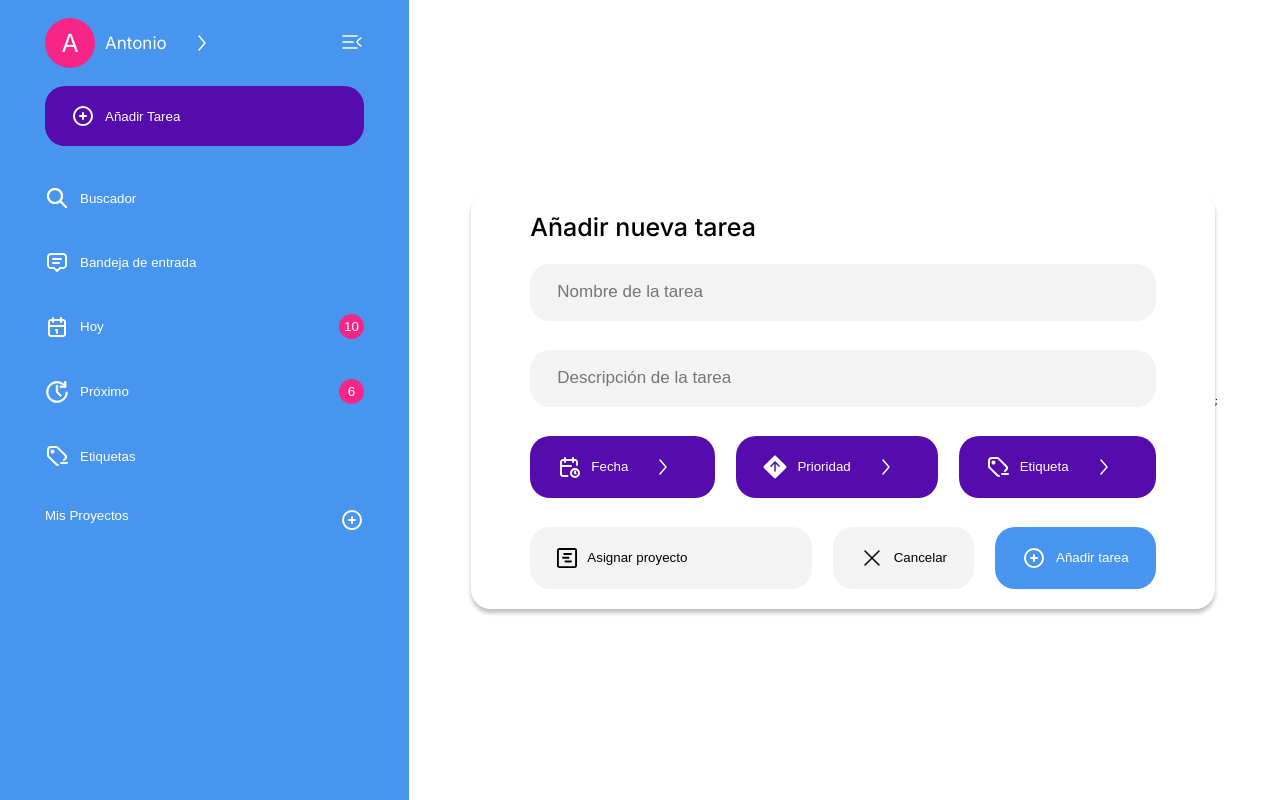
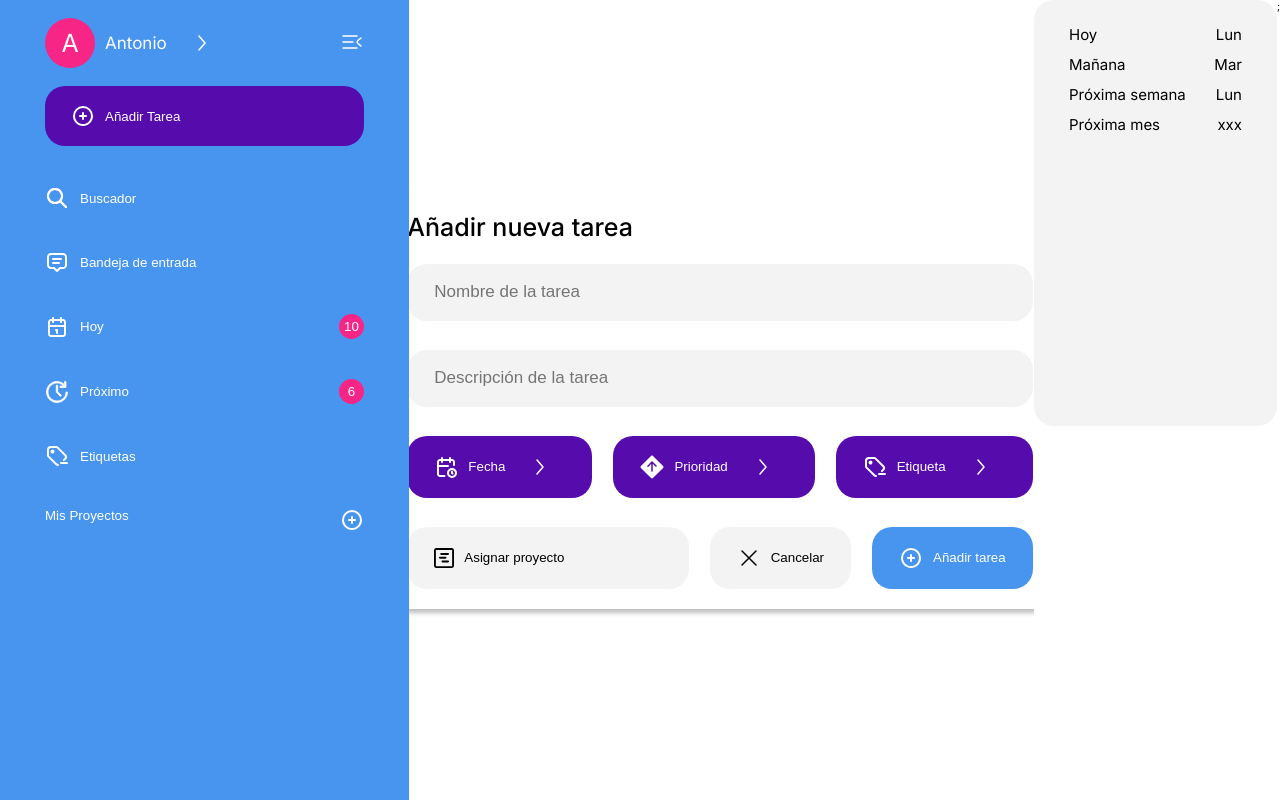
Before and after one commit to anavarro81/todoist-little, a React (Vite) app: page / in a window 1280 px wide. Built offline with nearby package versions, Linux system fonts and the light colour scheme.

Commit message:
datepicker

```diff
--- a/src/App.tsx
+++ b/src/App.tsx
@@ -1,10 +1,12 @@
 import "./App.css";
 import SideBar from "./components/SideBar/SideBar";
 import NewTaskWindow from "./components/NewTaskWindow/NewTaskWindow";
+import DateSelector from "./components/DateSelector/DateSelector";
 //import { useState, useEffect } from "react";
 
 function App() {
-  // return ;
+
+  const currentDay = new Date()
 
   return (
     <>
@@ -13,6 +15,7 @@ function App() {
         <div className="main-container">
           <NewTaskWindow />;
         </div>
+        <DateSelector currentDate={currentDay}/>
       </div>
     </>
   );
--- /dev/null
+++ b/src/components/DateSelector/DateSelector.module.css
@@ -0,0 +1,38 @@
+.container {
+  max-width: 28.7rem;
+  background-color: #f3f3f3;
+  padding: 2.5rem 3.5rem;
+  border-radius: 2rem;
+  gap: 1.7rem;
+  display: flex;
+  flex-direction: column;
+  align-items: center;
+  /* TODO: Quitar cuando tengas lo demas defindo */
+  height: 42.6rem;
+}
+
+.datePickerQuickSelect {
+  display: flex;
+  justify-content: center;
+  flex-direction: column;
+  gap: 1.1rem;
+}
+
+.datePickerQuickSelect > div {
+  display: flex;
+  flex-direction: row;
+  justify-content: space-between;
+  gap: 3rem;
+}
+
+.datePickerQuickSelect > div > span {
+  font-size: 1.5rem;
+
+}
+
+/* .datePickerQuickOption {
+  display: flex;
+  flex-direction: row;
+  justify-content: space-between;
+  gap: 1rem;
+} */
--- /dev/null
+++ b/src/components/DateSelector/DateSelector.tsx
@@ -0,0 +1,35 @@
+import styles from "./DateSelector.module.css";
+import Icons from "../Icons";
+
+interface DateSelectorProps {
+  currentDate: Date;
+}
+
+const DateSelector = ({ currentDate }: DateSelectorProps) => {
+  return (
+    <>
+      <div className={styles.container}>
+        <div className={styles.datePickerQuickSelect}>
+          <div>
+            <span>Hoy</span> <span>Lun</span>
+          </div>
+          <div>
+            <span>Mañana</span> <span>Mar</span>
+          </div>
+          <div>
+            <span>Próxima semana</span> <span>Lun</span>
+          </div>
+          <div>
+            <span>Próxima mes</span> <span>xxx</span>
+          </div>
+        </div>
+
+
+
+      </div>
+      ;
+    </>
+  );
+};
+
+export default DateSelector;
```
